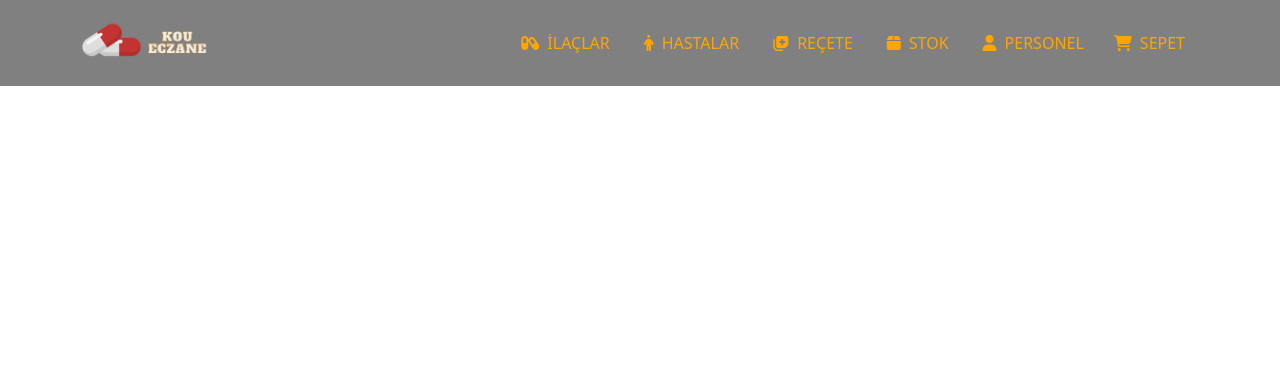
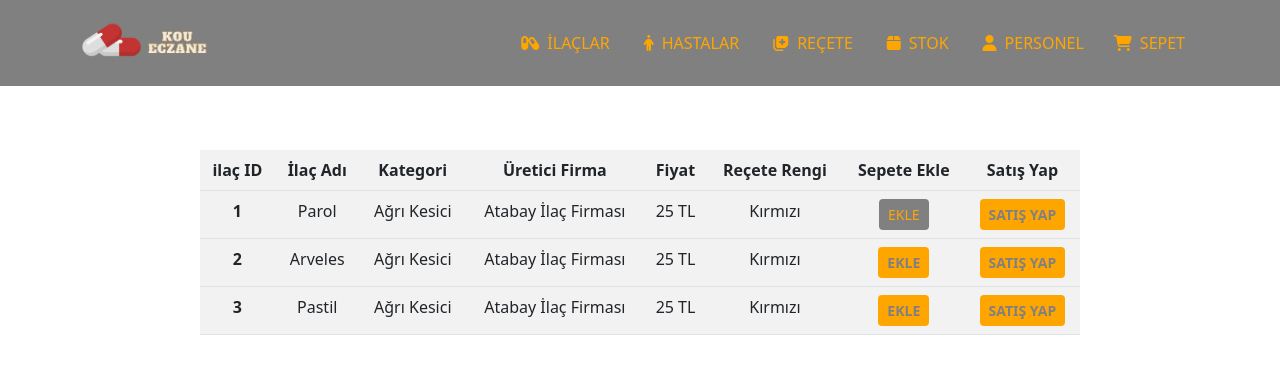
Before and after one commit to mraposka/VTYS-Eczane, a CodeIgniter 4 app: the page made by app/Views/medicines.php in a window 1280 px wide. Shown: the top 374 px of the page. Run offline with PHP 8.4 and a stand-in for CodeIgniter, Linux system fonts and the light colour scheme; the template is opened without the code that fills it, so the values that code supplies are empty; some libraries are stand-ins or nearby versions.

Commit message:
pages and table created

```diff
--- /dev/null
+++ b/ViewAssets/assets/employee.css
@@ -0,0 +1,5 @@
+@import url("https://fonts.googleapis.com/css2?family=Poppins:ital,wght@0,100;0,200;0,300;0,400;0,500;0,600;0,700;0,800;0,900;1,100;1,200;1,300;1,400;1,500;1,600;1,700;1,800;1,900&display=swap");
+
+body{
+    font-family: "Poppins", sans-serif;
+}
--- a/ViewAssets/assets/homePage.css
+++ b/ViewAssets/assets/homePage.css
@@ -1,5 +1,8 @@
+@import url("https://fonts.googleapis.com/css2?family=Poppins:ital,wght@0,100;0,200;0,300;0,400;0,500;0,600;0,700;0,800;0,900;1,100;1,200;1,300;1,400;1,500;1,600;1,700;1,800;1,900&display=swap");
+
 body{
     background-color:#401717;
+    font-family: "Poppins", sans-serif;
 }
 .navbar-light .navbar-nav .nav-link {
     color: #000;
--- a/ViewAssets/assets/medicines.css
+++ b/ViewAssets/assets/medicines.css
@@ -1,3 +1,8 @@
+@import url("https://fonts.googleapis.com/css2?family=Poppins:ital,wght@0,100;0,200;0,300;0,400;0,500;0,600;0,700;0,800;0,900;1,100;1,200;1,300;1,400;1,500;1,600;1,700;1,800;1,900&display=swap");
+
+body{
+    font-family: "Poppins", sans-serif;
+}
 .navbar-light .navbar-nav .nav-link {
     color: #000;
 
@@ -14,3 +19,11 @@
 .cards{
     margin-top: 100px;
 }
+.table{
+    height: auto;
+    width: auto;
+    padding-top: 150px;
+    padding-left: 200px;
+    padding-right: 200px;
+    text-align: center;
+}
--- /dev/null
+++ b/ViewAssets/assets/myCart.css
@@ -0,0 +1,5 @@
+@import url("https://fonts.googleapis.com/css2?family=Poppins:ital,wght@0,100;0,200;0,300;0,400;0,500;0,600;0,700;0,800;0,900;1,100;1,200;1,300;1,400;1,500;1,600;1,700;1,800;1,900&display=swap");
+
+body{
+    font-family: "Poppins", sans-serif;
+}
--- /dev/null
+++ b/ViewAssets/assets/prescriptions.css
@@ -0,0 +1,5 @@
+@import url("https://fonts.googleapis.com/css2?family=Poppins:ital,wght@0,100;0,200;0,300;0,400;0,500;0,600;0,700;0,800;0,900;1,100;1,200;1,300;1,400;1,500;1,600;1,700;1,800;1,900&display=swap");
+
+body{
+    font-family: "Poppins", sans-serif;
+}
--- /dev/null
+++ b/ViewAssets/assets/sick.css
@@ -0,0 +1,5 @@
+@import url("https://fonts.googleapis.com/css2?family=Poppins:ital,wght@0,100;0,200;0,300;0,400;0,500;0,600;0,700;0,800;0,900;1,100;1,200;1,300;1,400;1,500;1,600;1,700;1,800;1,900&display=swap");
+
+body{
+    font-family: "Poppins", sans-serif;
+}
--- /dev/null
+++ b/ViewAssets/assets/stock.css
@@ -0,0 +1,5 @@
+@import url("https://fonts.googleapis.com/css2?family=Poppins:ital,wght@0,100;0,200;0,300;0,400;0,500;0,600;0,700;0,800;0,900;1,100;1,200;1,300;1,400;1,500;1,600;1,700;1,800;1,900&display=swap");
+
+body{
+    font-family: "Poppins", sans-serif;
+}
--- a/app/Views/medicines.php
+++ b/app/Views/medicines.php
@@ -1,64 +1,106 @@
 <!DOCTYPE html>
 <html lang="en">
+
 <head>
   <meta charset="UTF-8">
   <meta name="viewport" content="width=device-width, initial-scale=1.0">
-    <link rel="stylesheet" href="<?php echo base_url('ViewAssets/')?>assets/medicines.css">
-    <link rel="stylesheet" href="<?php echo base_url('ViewAssets/')?>bootstrap/css/bootstrap.min.css">
+  <link rel="stylesheet" href="<?php echo base_url('ViewAssets/') ?>assets/medicines.css">
+  <link rel="stylesheet" href="<?php echo base_url('ViewAssets/') ?>bootstrap/css/bootstrap.min.css">
   <link rel="stylesheet" href="https://cdnjs.cloudflare.com/ajax/libs/font-awesome/6.5.2/css/all.min.css" integrity="sha512-SnH5WK+bZxgPHs44uWIX+LLJAJ9/2PkPKZ5QiAj6Ta86w+fsb2TkcmfRyVX3pBnMFcV7oQPJkl9QevSCWr3W6A==" crossorigin="anonymous" referrerpolicy="no-referrer" />
 
   <title>Document</title>
 </head>
+
 <body>
+
   <div class="home">
-
-
-    <!-- Navbar -->
-
-<nav class="navbar navbar-expand-lg fixed-top navbar-light">
+    <header class="navbar navbar-expand-lg fixed-top navbar-light">
       <div class="container">
-        <a class="navbar-brand" href="#">
-            <img id="MDB-logo1" src="<?php echo base_url('ViewAssets/')?>images/4.png" alt="MDB Logo" draggable="false" height="60"/>
-            <img id="MDB-logo2" src="<?php echo base_url('ViewAssets/')?>images/3.png" alt="MDB Logo" draggable="false" height="60"/>
+        <a class="navbar-brand" href="<?php echo base_url("/Home")?>">
+          <img id="MDB-logo1" src="<?php echo base_url('ViewAssets/') ?>images/4.png" alt="MDB Logo" draggable="false" height="60" />
+          <img id="MDB-logo2" src="<?php echo base_url('ViewAssets/') ?>images/3.png" alt="MDB Logo" draggable="false" height="60" />
         </a>
-      <button
-        class="navbar-toggler"
-        type="button"
-        data-mdb-toggle="collapse"
-        data-mdb-target="#navbarSupportedContent"
-        aria-controls="navbarSupportedContent"
-        aria-expanded="false"
-        aria-label="Toggle navigation"
-      >
+        <button class="navbar-toggler" type="button" data-mdb-toggle="collapse" data-mdb-target="#navbarSupportedContent" aria-controls="navbarSupportedContent" aria-expanded="false" aria-label="Toggle navigation">
           <i class="fas fa-bars"></i>
         </button>
         <div class="collapse navbar-collapse" id="navbarSupportedContent">
           <ul class="navbar-nav ms-auto align-items-center">
             <li class="nav-item">
-            <a class="btn  btn-rounded nav-link mx-2" href="#!" style="color: #ffa500;"><i class="fa-solid fa-capsules pe-2"></i>İLAÇLAR</a>
+              <a class="btn  btn-rounded nav-link mx-2" href="<?php echo base_url("/Ilaclar") ?>" style="color: #ffa500;"><i class="fa-solid fa-capsules pe-2"></i>İLAÇLAR</a>
             </li>
             <li class="nav-item">
-            <a class="btn  btn-rounded nav-link mx-2" href="#!" style="color: #ffa500;"><i class="fa-solid fa-person pe-2"></i>HASTALAR</a>
+              <a class="btn  btn-rounded nav-link mx-2" href="<?php echo base_url("/Hastalar") ?>" style="color: #ffa500;"><i class="fa-solid fa-person pe-2"></i>HASTALAR</a>
             </li>
             <li class="nav-item">
-            <a class="btn  btn-rounded nav-link mx-2" href="#!" style="color: #ffa500;"><i class="fa-solid fa-notes-medical pe-2"></i>REÇETE</a>
+              <a class="btn  btn-rounded nav-link mx-2" href="<?php echo base_url("/Receteler") ?>" style="color: #ffa500;"><i class="fa-solid fa-notes-medical pe-2"></i>REÇETE</a>
             </li>
             <li class="nav-item">
-            <a class=" btn  btn-rounded nav-link mx-2" href="#!" style="color: #ffa500;"><i class="fas fa-box pe-2"></i>STOK</a>
+              <a class=" btn  btn-rounded nav-link mx-2" href="<?php echo base_url("/Stok") ?>" style="color: #ffa500;"><i class="fas fa-box pe-2"></i>STOK</a>
             </li>
             <li class="nav-item">
-            <a class=" btn  btn-rounded nav-link mx-2" href="#!" style="color: #ffa500;"><i class="fas fa-user pe-2"></i>PERSONEL</a>
+              <a class=" btn  btn-rounded nav-link mx-2" href="<?php echo base_url("/Personel") ?>" style="color: #ffa500;"><i class="fas fa-user pe-2"></i>PERSONEL</a>
             </li>
             <li class="nav-item">
-            <a class="btn  btn-rounded" href="#!" style="color: #ffa500;" </a><i class="fa-solid fa-cart-shopping pe-2"></i>SEPET</a>
+              <a class="btn  btn-rounded" href="<?php echo base_url("/Sepet") ?>" style="color: #ffa500;" </a><i class="fa-solid fa-cart-shopping pe-2"></i>SEPET</a>
             </li>
           </ul>
         </div>
       </div>
       </nav>
-  <!-- Navbar -->
-
   </div>
 
+
+  <div class="table ">
+  <table class="table  table-hover" style="background:#f2f2f2;">
+  <thead>
+    <tr>
+      <th scope="col">ilaç ID</th>
+      <th scope="col">İlaç Adı</th>
+      <th scope="col">Kategori</th>
+      <th>Üretici Firma</th>
+      <th scope="col">Fiyat</th>
+      <th scope="col">Reçete Rengi</th>
+      <th scope="col">Sepete Ekle</th>
+      <th scope="col">Satış Yap</th>
+    </tr>
+  </thead>
+  <tbody>
+    <tr>
+      <th scope="row">1</th>
+      <td>Parol</td>
+      <td>Ağrı Kesici</td>
+      <td>Atabay İlaç Firması</td>
+      <td>25 TL</td>
+      <td>Kırmızı</td>
+      <td><button class="btn btn-sm" style="color: #ffa500; background:#808080; ">EKLE</button></td>
+      <td><button class="btn btn-sm" style="color: #808080; background:#ffa500; font-weight: bold;">SATIŞ YAP</button></td>
+    </tr>
+    <tr>
+      <th scope="row">2</th>
+      <td>Arveles</td>
+      <td>Ağrı Kesici</td>
+      <td>Atabay İlaç Firması</td>
+      <td>25 TL</td>
+      <td>Kırmızı</td>
+      <td><button class="btn btn-sm" style="color: #808080; background:#ffa500; font-weight: bold;">EKLE</button></td>
+      <td><button class="btn btn-sm" style="color: #808080; background:#ffa500; font-weight: bold;">SATIŞ YAP</button></td>
+    </tr>
+    <tr>
+      <th scope="row">3</th>
+      <td>Pastil</td>
+      <td>Ağrı Kesici</td>
+      <td>Atabay İlaç Firması</td>
+      <td>25 TL</td>
+      <td>Kırmızı</td>
+      <td><button class="btn btn-sm" style="color: #808080; background:#ffa500; font-weight: bold;">EKLE</button></td>
+      <td><button class="btn btn-sm" style="color: #808080; background:#ffa500; font-weight: bold;">SATIŞ YAP</button></td>
+    </tr>
+  </tbody>
+  </table>
+  </div>
+
+
+
 </body>
+
 </html>
```
Also changed, not shown: app/Config/Routes.php (+6 -1 lines), app/Controllers/Eczane.php (+22 -2 lines), app/Views/employee.php (added, +54 -0 lines), app/Views/homePage.php (+18 -41 lines), app/Views/login.php (+12 -34 lines), app/Views/myCart.php (added, +54 -0 lines), app/Views/prescriptions.php (added, +54 -0 lines), app/Views/sick.php (added, +54 -0 lines), app/Views/stock.php (added, +54 -0 lines). Lines whose indentation alone changed are shown as unchanged.
